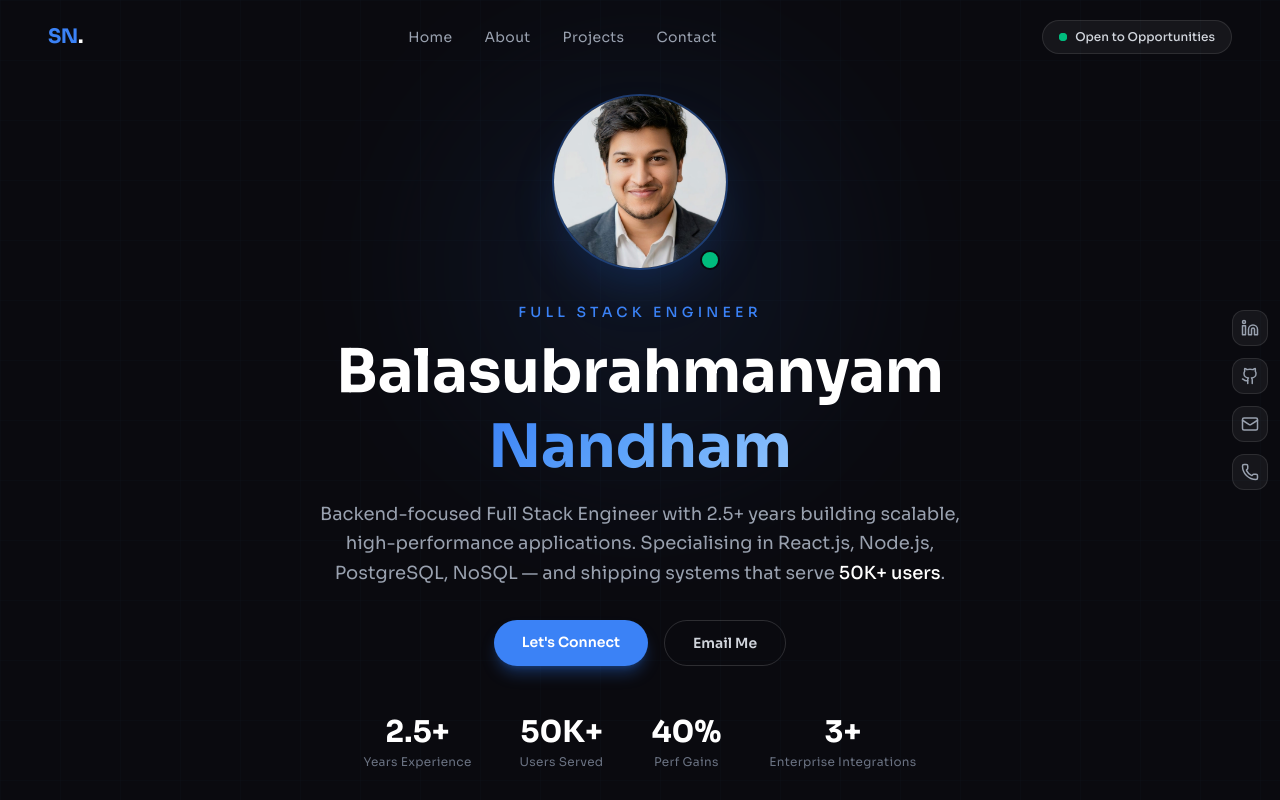
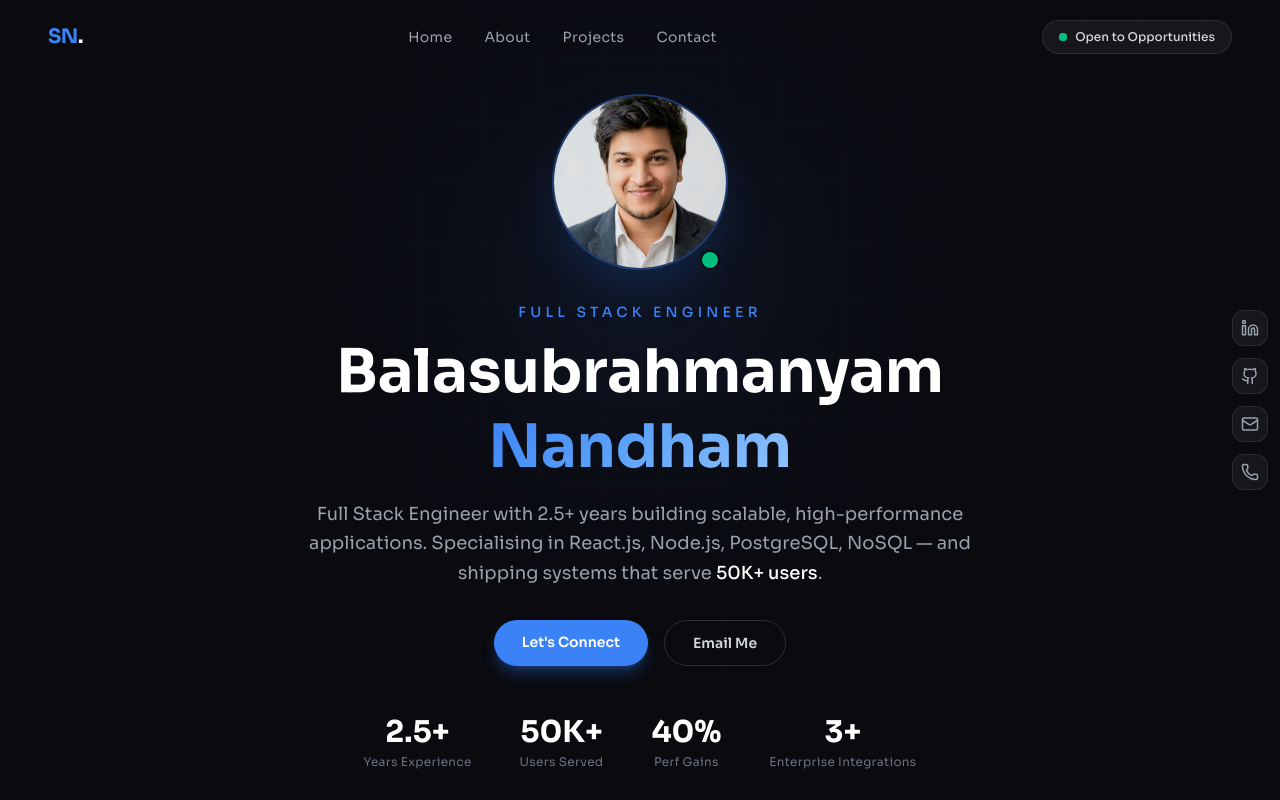
Before and after one commit to SubrahmanyamNandham/latest-portfolio, a React (Vite) app: page / in a window 1280 px wide. Shown: the top 800 px of the page. Built offline with nearby package versions, Linux system fonts and the light colour scheme.

Commit message:
Update Hero.jsx

```diff
--- a/src/components/Hero.jsx
+++ b/src/components/Hero.jsx
@@ -57,7 +57,7 @@ const Hero = () => {
           </span>
         </h1>
         <p className="text-gray-400 text-base sm:text-lg max-w-2xl mx-auto leading-relaxed">
-          Backend-focused Full Stack Engineer with 2.5+ years building scalable, high-performance applications.
+          Full Stack Engineer with 2.5+ years building scalable, high-performance applications.
           Specialising in React.js, Node.js, PostgreSQL, NoSQL — and shipping systems that serve <span className="text-white font-medium">50K+ users</span>.
         </p>
 
```
